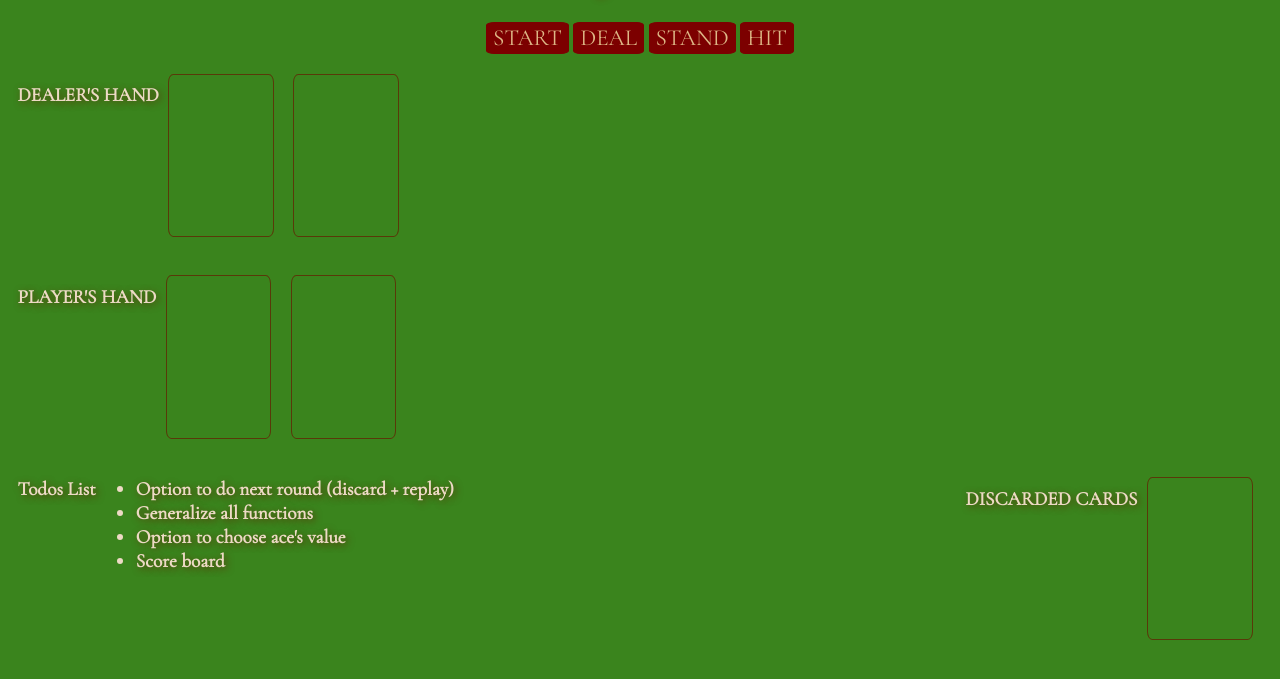
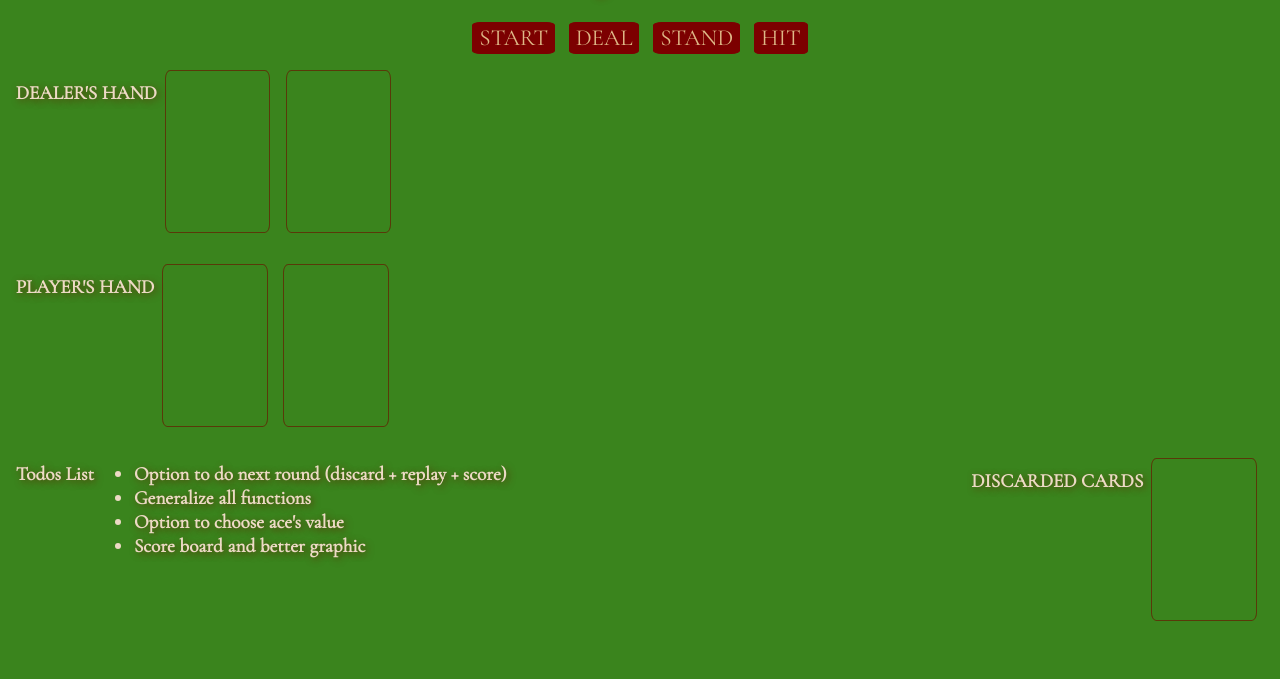
Before and after one commit to mstamle/hackathon2-blackjack, a website: page src/index.html in a window 1280 px wide. Shown: the part 75-754 px from the top of the page. Drawn offline with nearby package versions, Linux system fonts and the light colour scheme; files that its build step writes are made by us from their sources.

Commit message:
Cleaned up code

```diff
--- a/src/index.html
+++ b/src/index.html
@@ -38,11 +38,12 @@
 	<div>
 		<p>Todos List</p>
 		<ul>
-			<li>Option to do next round (discard + replay)</li>
+			<li>Option to do next round (discard + replay + score)</li>
 			<li>Generalize all functions</li>
 			<li>Option to choose ace's value</li>
-			<li>Score board</li>
+			<li>Score board and better graphic</li>
 		</ul>
+
 	</div>
 	<!-- <div id="score">Score Board</div> -->
 
--- a/src/scss/index.scss
+++ b/src/scss/index.scss
@@ -11,13 +11,13 @@ body {
 }
 
 div{
-    margin: .5em;
+    margin: .4em;
     display: flex;
 }
 
 div div {
     justify-content: space-between;
-    color: rgba(0,0,0,0);
+
 }
 
 .discardedField {
@@ -31,6 +31,8 @@ button {
     font-size: 1.2em;
     color: burlywood;
     font-family: 'Cormorant Garamond', serif;
+    margin-left: .2em;
+    margin-right: .2em;
 }
 
 .card {
```
